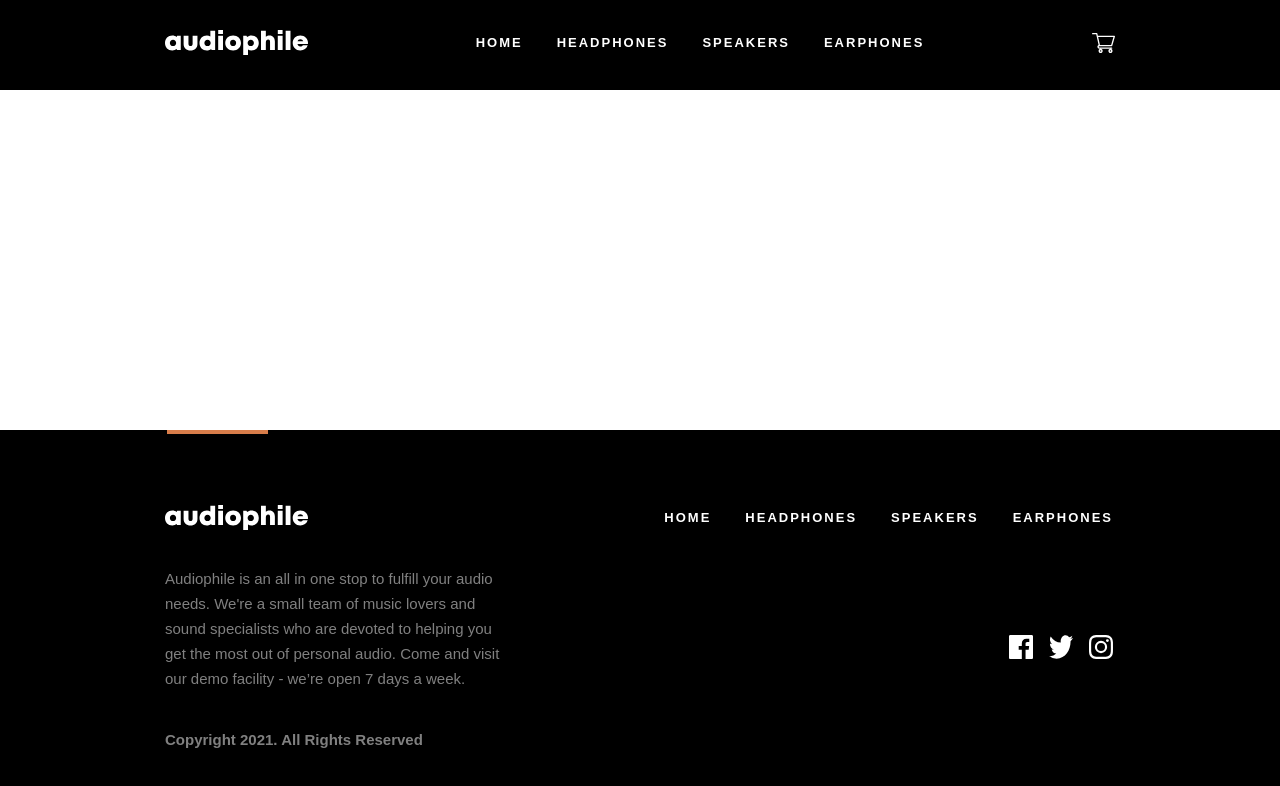
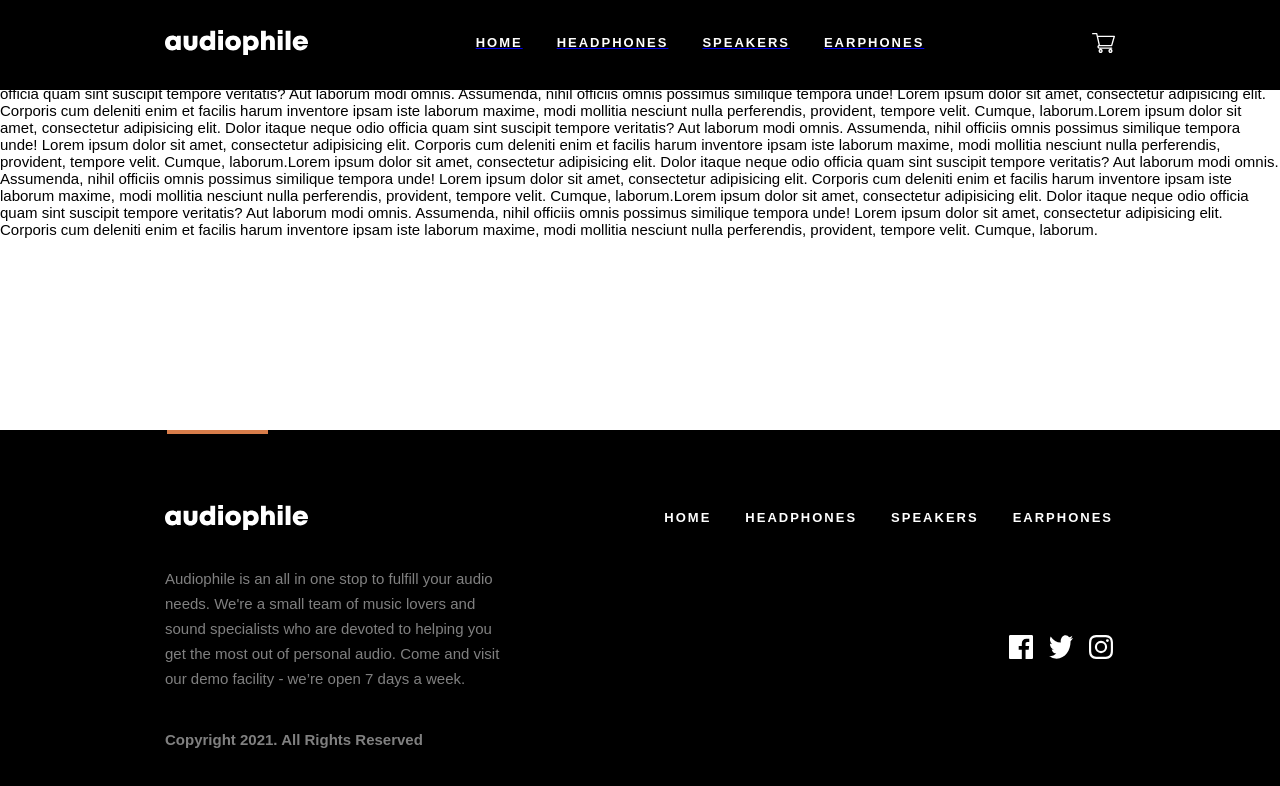
Before and after one commit to smccourtb/audiophile-ecommerce-website, a React (Create React App) app: page / in a window 1280 px wide. Shown: the top 786 px of the page. Built offline with nearby package versions, Linux system fonts and the light colour scheme.

Commit message:
create main content pages

```diff
--- a/src/components/Checkout.jsx
+++ b/src/components/Checkout.jsx
@@ -1,5 +1,5 @@
 const Checkout = () => {
-  return <main />;
+  return <main>Checkout Page</main>;
 };
 
 export default Checkout;
--- a/src/components/Earphones.jsx
+++ b/src/components/Earphones.jsx
@@ -1,5 +1,5 @@
 const Earphones = () => {
-  return <main />;
+  return <main>Earphone Page</main>;
 };
 
 export default Earphones;
--- a/src/components/Headphones.jsx
+++ b/src/components/Headphones.jsx
@@ -1,5 +1,5 @@
 const Headphones = () => {
-  return <main />;
+  return <main>Headphone Page</main>;
 };
 
 export default Headphones;
--- a/src/components/Home.jsx
+++ b/src/components/Home.jsx
@@ -1,5 +1,45 @@
 const Home = () => {
-  return <div>HI</div>;
+  return (
+    <div>
+      Lorem ipsum dolor sit amet, consectetur adipisicing elit. Dolor itaque
+      neque odio officia quam sint suscipit tempore veritatis? Aut laborum modi
+      omnis. Assumenda, nihil officiis omnis possimus similique tempora unde!
+      Lorem ipsum dolor sit amet, consectetur adipisicing elit. Corporis cum
+      deleniti enim et facilis harum inventore ipsam iste laborum maxime, modi
+      mollitia nesciunt nulla perferendis, provident, tempore velit. Cumque,
+      laborum.Lorem ipsum dolor sit amet, consectetur adipisicing elit. Dolor
+      itaque neque odio officia quam sint suscipit tempore veritatis? Aut
+      laborum modi omnis. Assumenda, nihil officiis omnis possimus similique
+      tempora unde! Lorem ipsum dolor sit amet, consectetur adipisicing elit.
+      Corporis cum deleniti enim et facilis harum inventore ipsam iste laborum
+      maxime, modi mollitia nesciunt nulla perferendis, provident, tempore
+      velit. Cumque, laborum.Lorem ipsum dolor sit amet, consectetur adipisicing
+      elit. Dolor itaque neque odio officia quam sint suscipit tempore
+      veritatis? Aut laborum modi omnis. Assumenda, nihil officiis omnis
+      possimus similique tempora unde! Lorem ipsum dolor sit amet, consectetur
+      adipisicing elit. Corporis cum deleniti enim et facilis harum inventore
+      ipsam iste laborum maxime, modi mollitia nesciunt nulla perferendis,
+      provident, tempore velit. Cumque, laborum.Lorem ipsum dolor sit amet,
+      consectetur adipisicing elit. Dolor itaque neque odio officia quam sint
+      suscipit tempore veritatis? Aut laborum modi omnis. Assumenda, nihil
+      officiis omnis possimus similique tempora unde! Lorem ipsum dolor sit
+      amet, consectetur adipisicing elit. Corporis cum deleniti enim et facilis
+      harum inventore ipsam iste laborum maxime, modi mollitia nesciunt nulla
+      perferendis, provident, tempore velit. Cumque, laborum.Lorem ipsum dolor
+      sit amet, consectetur adipisicing elit. Dolor itaque neque odio officia
+      quam sint suscipit tempore veritatis? Aut laborum modi omnis. Assumenda,
+      nihil officiis omnis possimus similique tempora unde! Lorem ipsum dolor
+      sit amet, consectetur adipisicing elit. Corporis cum deleniti enim et
+      facilis harum inventore ipsam iste laborum maxime, modi mollitia nesciunt
+      nulla perferendis, provident, tempore velit. Cumque, laborum.Lorem ipsum
+      dolor sit amet, consectetur adipisicing elit. Dolor itaque neque odio
+      officia quam sint suscipit tempore veritatis? Aut laborum modi omnis.
+      Assumenda, nihil officiis omnis possimus similique tempora unde! Lorem
+      ipsum dolor sit amet, consectetur adipisicing elit. Corporis cum deleniti
+      enim et facilis harum inventore ipsam iste laborum maxime, modi mollitia
+      nesciunt nulla perferendis, provident, tempore velit. Cumque, laborum.
+    </div>
+  );
 };
 
 export default Home;
--- a/src/components/Navigation.jsx
+++ b/src/components/Navigation.jsx
@@ -1,21 +1,30 @@
-import { FooterNav, Link, NavBar } from "../styles/shared-styles";
+import { FooterNav, NavBar, StyledLink } from "../styles/shared-styles";
+import { Link } from "react-router-dom";
 
 const Navigation = ({ footer }) => {
   return (
     <>
       {footer ? (
         <FooterNav>
-          <Link href={"#"}>Home</Link>
-          <Link href={"#"}>Headphones</Link>
-          <Link href={"#"}>Speakers</Link>
-          <Link href={"#"}>Earphones</Link>
+          <StyledLink href={"#"}>Home</StyledLink>
+          <StyledLink href={"#"}>Headphones</StyledLink>
+          <StyledLink href={"#"}>Speakers</StyledLink>
+          <StyledLink href={"#"}>Earphones</StyledLink>
         </FooterNav>
       ) : (
         <NavBar>
-          <Link href={"#"}>Home</Link>
-          <Link href={"#"}>Headphones</Link>
-          <Link href={"#"}>Speakers</Link>
-          <Link href={"#"}>Earphones</Link>
+          <Link to={"/"}>
+            <StyledLink>Home</StyledLink>
+          </Link>
+          <Link to={"/headphones"}>
+            <StyledLink>Headphones</StyledLink>
+          </Link>
+          <Link to={"/speakers"}>
+            <StyledLink>Speakers</StyledLink>
+          </Link>
+          <Link to={"/earphones"}>
+            <StyledLink>Earphones</StyledLink>
+          </Link>
         </NavBar>
       )}
     </>
--- a/src/styles/shared-styles.js
+++ b/src/styles/shared-styles.js
@@ -37,14 +37,9 @@ export const FooterNav = styled(NavBar)`
   @media (min-width: 1024px) {
     padding-top: 75px;
   }
-
-  @media (min-width: 768px) {
-    flex-direction: row;
-    gap: 34px;
-  }
 `;
 
-export const Link = styled.a`
+export const StyledLink = styled.a`
   line-height: 25px;
   text-decoration: none;
   letter-spacing: 2px;
@@ -53,7 +48,17 @@ export const Link = styled.a`
   font-weight: 700;
   color: #ffffff;
 
-  :hover {
+  &:visited {
+    text-decoration: none;
+  }
+
+  &:hover {
     color: #d87d4a;
   }
 `;
+
+export const ContentContainer = styled.main`
+  display: flex;
+  overflow: auto;
+  min-height: 1000px;
+`;
```
